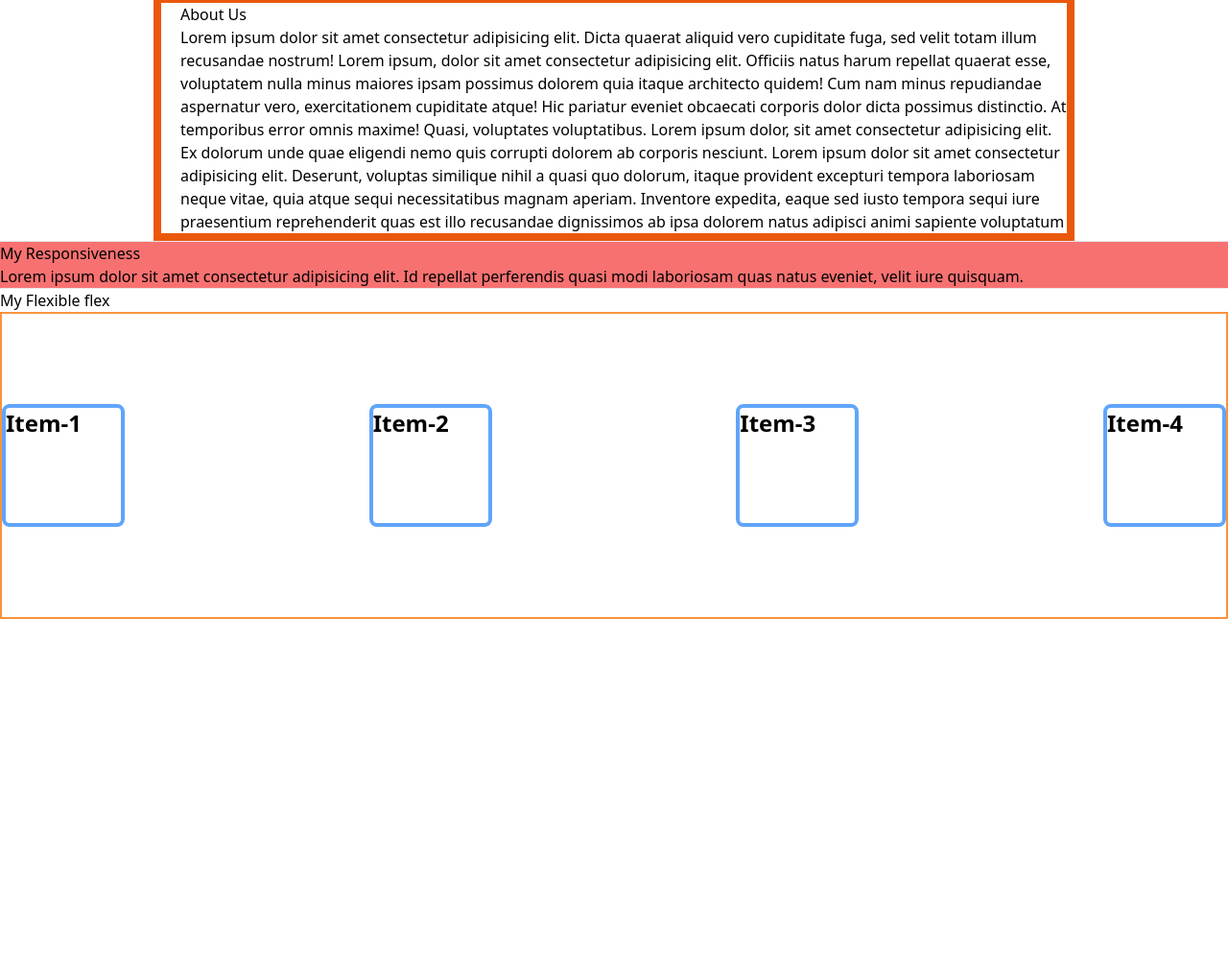
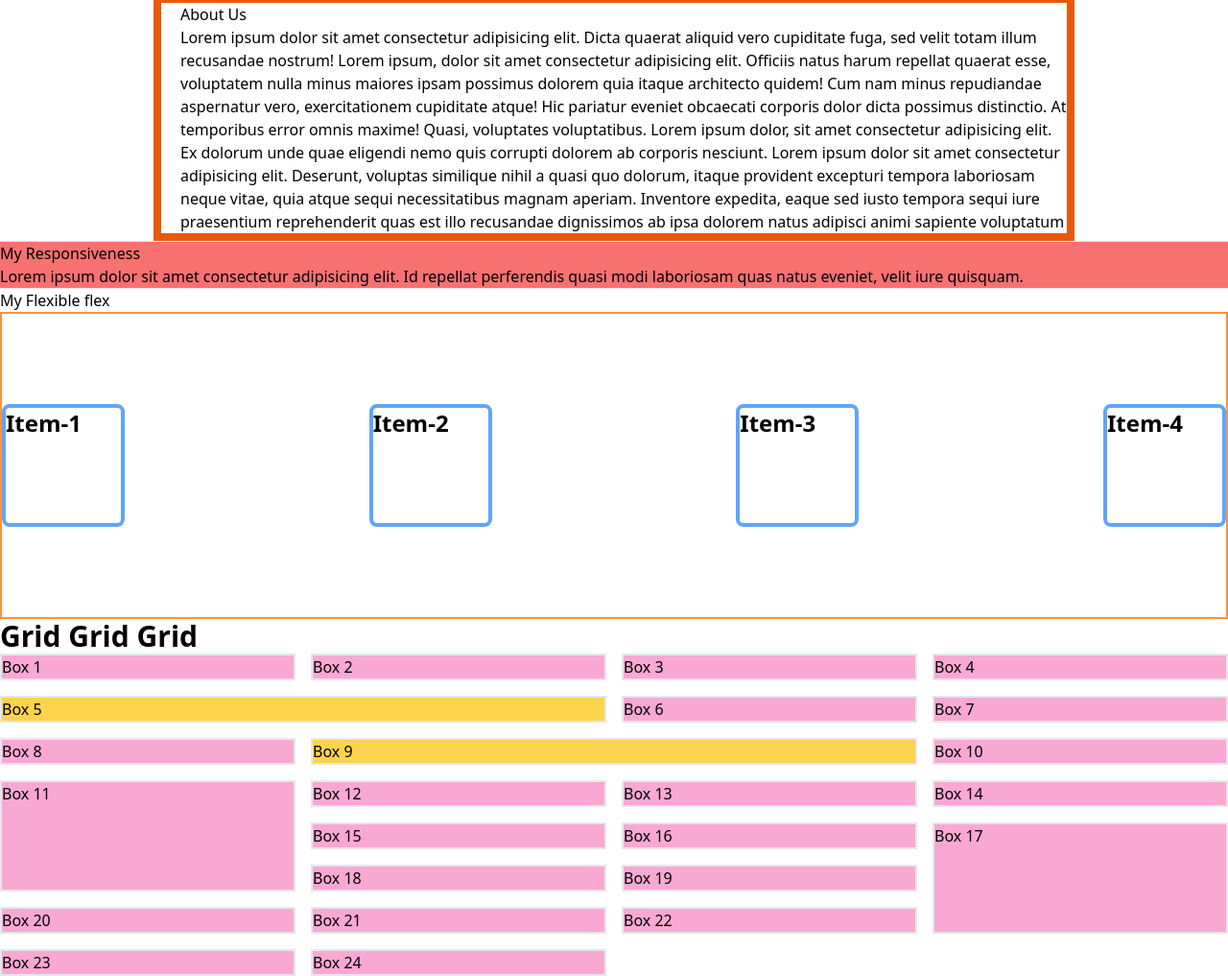
Before and after one commit to Chayon58/Intro-to-Tailwind, a plain HTML site: page index.html in a window 1280 px wide. Shown: the part 301-1318 px from the top of the page at 96% size. Before the commit the page ends 946 px from the top, so only its background shows below. Drawn offline with nearby package versions, Linux system fonts and the light colour scheme.

Commit message:
added grid

```diff
--- a/index.html
+++ b/index.html
@@ -37,13 +37,42 @@
         <section>
             <h3>My Flexible flex</h3>
 
-            <div class="h-80 border border-2 border-orange-400 md:flex md:justify-between items-center">
+            <div class="h-80 overflow-scroll border border-2 border-orange-400 md:flex md:justify-between items-center">
                 <div class="w-32 h-32 border-4 border-blue-400 rounded-lg text-2xl font-bold">Item-1</div>
                 <div class="w-32 h-32 border-4 border-blue-400 rounded-lg text-2xl font-bold">Item-2</div>
                 <div class="w-32 h-32 border-4 border-blue-400 rounded-lg text-2xl font-bold">Item-3</div>
                 <div class="w-32 h-32 border-4 border-blue-400 rounded-lg text-2xl font-bold">Item-4</div>
-
           </div>
+        </section>
+        <section>
+            <h3 class="text-3xl font-bold">Grid Grid Grid</h3>
+            <div class="grid md:grid-cols-3 lg:grid-cols-4 gap-4">
+                <!-- .bg-pink-300.border.border-2.rounde-md{Box $}*24 -->
+                <div class="bg-pink-300 border border-2 rounde-md">Box 1</div>
+                <div class="bg-pink-300 border border-2 rounde-md">Box 2</div>
+                <div class="bg-pink-300 border border-2 rounde-md">Box 3</div>
+                <div class="bg-pink-300 border border-2 rounde-md">Box 4</div>
+                <div class="bg-amber-300 border border-2 rounde-md col-span-2">Box 5</div>
+                <div class="bg-pink-300 border border-2 rounde-md">Box 6</div>
+                <div class="bg-pink-300 border border-2 rounde-md">Box 7</div>
+                <div class="bg-pink-300 border border-2 rounde-md">Box 8</div>
+                <div class="bg-amber-300 border border-2 rounde-md col-span-2">Box 9</div>
+                <div class="bg-pink-300 border border-2 rounde-md">Box 10</div>
+                <div class="bg-pink-300 border border-2 rounde-md row-span-3">Box 11</div>
+                <div class="bg-pink-300 border border-2 rounde-md">Box 12</div>
+                <div class="bg-pink-300 border border-2 rounde-md">Box 13</div>
+                <div class="bg-pink-300 border border-2 rounde-md">Box 14</div>
+                <div class="bg-pink-300 border border-2 rounde-md">Box 15</div>
+                <div class="bg-pink-300 border border-2 rounde-md">Box 16</div>
+                <div class="bg-pink-300 border border-2 rounde-md row-span-3">Box 17</div>
+                <div class="bg-pink-300 border border-2 rounde-md">Box 18</div>
+                <div class="bg-pink-300 border border-2 rounde-md">Box 19</div>
+                <div class="bg-pink-300 border border-2 rounde-md">Box 20</div>
+                <div class="bg-pink-300 border border-2 rounde-md">Box 21</div>
+                <div class="bg-pink-300 border border-2 rounde-md">Box 22</div>
+                <div class="bg-pink-300 border border-2 rounde-md">Box 23</div>
+                <div class="bg-pink-300 border border-2 rounde-md">Box 24</div>
+            </div>
         </section>
     </main>
 
```
